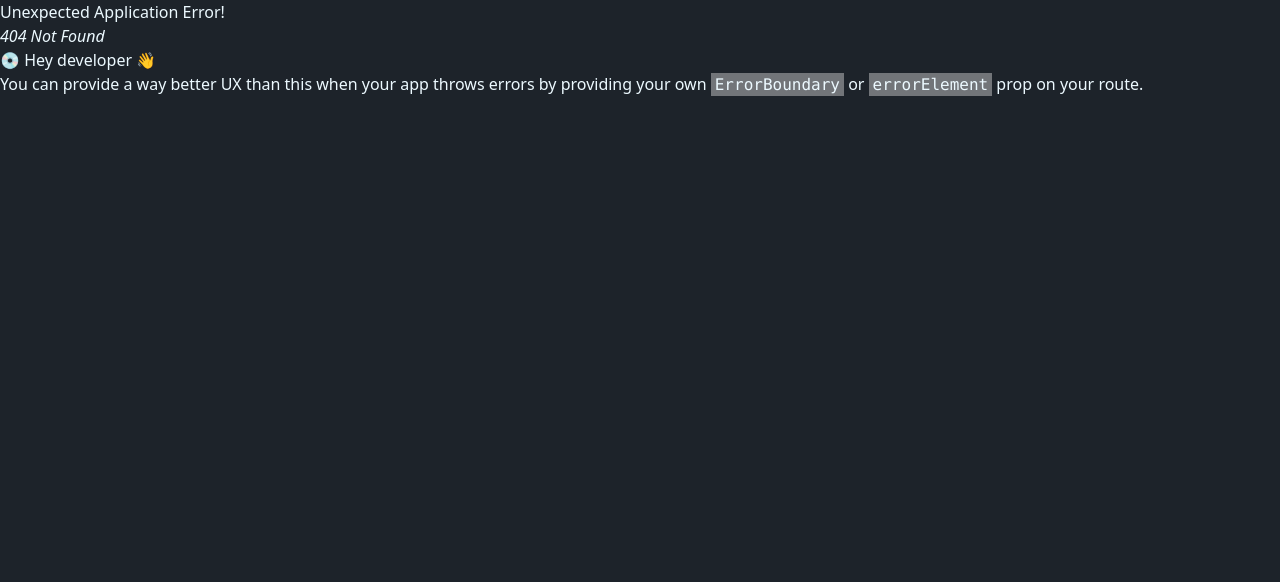
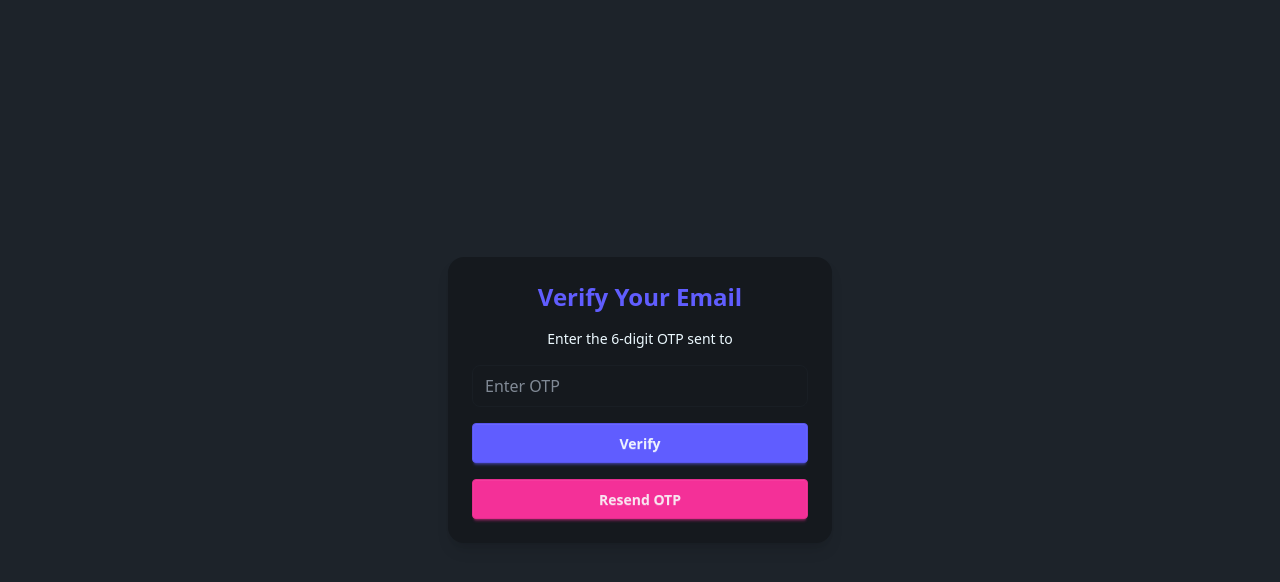
Before and after one commit to Aneesh-Khanna/DevTinderWeb, a React (Vite) app: page /verifyemail in a window 1280 px wide. Before the commit this address had no page. Shown: the top 582 px of the page. Built offline with nearby package versions, Linux system fonts and the light colour scheme; no server answers.

Commit message:
created verifyemail component, updated routing && added green tick in header for verified users && changed the login/signup flow && fixed cookies bug && fixed feed bug && hided header footer on verify otp page

```diff
--- a/src/App.jsx
+++ b/src/App.jsx
@@ -11,6 +11,7 @@ import Login from "./components/Login";
 import Connections from "./components/Connections";
 import Requests from "./components/Requests";
 import ChangePassword from "./components/ChangePassword";
+import VerifyEmail from "./components/VerifyEmail";
 
 function App() {
   const isOnline = useOnlineStatus();
@@ -43,6 +44,10 @@ function App() {
           path: "/changepassword",
           element: <ChangePassword />,
         },
+        {
+          path: "/verifyemail",
+          element: <VerifyEmail />,
+        },
       ],
     },
   ]);
--- a/src/components/Body.jsx
+++ b/src/components/Body.jsx
@@ -1,6 +1,6 @@
 import Header from "./Header";
 import Footer from "./Footer";
-import { Outlet, useNavigate } from "react-router-dom";
+import { Outlet, useNavigate, useLocation } from "react-router-dom";
 import { BASE_URL } from "./../utils/constants";
 import { useDispatch, useSelector } from "react-redux";
 import { addUser } from "../utils/ReduxStore/userSlice";
@@ -10,8 +10,11 @@ import axios from "axios";
 const Body = () => {
   const dispatch = useDispatch();
   const navigate = useNavigate();
+  const location = useLocation();
 
   const userData = useSelector((store) => store.user);
+  const hideHeaderFooter = location.pathname === "/verifyemail";
+
   const fetchUser = async () => {
     try {
       const res = await axios.get(BASE_URL + "/profile/view", {
@@ -34,7 +37,8 @@ const Body = () => {
 
   return (
     <div className="min-h-screen flex flex-col bg-base-100">
-      <Header />
+      {/* Header only if not verify page */}
+      {!hideHeaderFooter && <Header />}
 
       {/* Main content */}
       <main className="flex-grow">
@@ -43,7 +47,8 @@ const Body = () => {
 
       {/* Footer always at bottom */}
       <footer className="mt-auto">
-        <Footer />
+        {/* Footer only if not verify page */}
+        {!hideHeaderFooter && <Footer />}
       </footer>
     </div>
   );
--- a/src/components/Feed.jsx
+++ b/src/components/Feed.jsx
@@ -2,18 +2,17 @@ import axios from "axios";
 import { useEffect, useState } from "react";
 import { BASE_URL } from "./../utils/constants";
 import { useDispatch, useSelector } from "react-redux";
-import { addFeed } from "../utils/ReduxStore/feedSlice";
+import { addFeed, removeUserFromFeed } from "../utils/ReduxStore/feedSlice";
 import UserCard from "./UserCard";
 import { toast } from "react-hot-toast";
-import FeedShimmer from "../utils/ShimmerUI/FeedShimmer";
 
 const Feed = () => {
   const dispatch = useDispatch();
-  const feed = useSelector((store) => store.feed);
+  const feed = useSelector((store) => store.feed) || [];
   const user = useSelector((store) => store.user);
+  const [page, setPage] = useState(1);
 
-  const [page, setPage] = useState(1); // ✅ Track pagination
-
+  // 🔧 Fetch feed from server
   const getFeed = async () => {
     try {
       const res = await axios.get(`${BASE_URL}/feed?page=${page}&limit=10`, {
@@ -21,8 +20,6 @@ const Feed = () => {
       });
 
       const newUsers = res?.data?.data || [];
-
-      // ✅ Filter out self just in case
       const filtered = newUsers.filter((u) => u._id !== user._id);
 
       if (filtered.length === 0 && page === 1) {
@@ -35,34 +32,35 @@ const Feed = () => {
     }
   };
 
-  // ✅ Initial fetch
+  // 🔄 Initial fetch when user logs in
   useEffect(() => {
-    if (user && (!feed || feed.length === 0)) {
-      getFeed();
-    }
+    if (user) getFeed();
   }, [user]);
 
-  // ✅ Refill feed when empty
+  // 🔄 Remove user from feed (called on accept/reject)
+  const handleNextUser = () => {
+    if (feed.length === 0) return;
+    dispatch(removeUserFromFeed(feed[0]._id));
+  };
+
+  // 🔄 Fetch next batch automatically if feed is empty
   useEffect(() => {
-    if (feed?.length === 0) {
+    if (feed.length === 0) {
       setPage((prev) => prev + 1);
     }
   }, [feed]);
 
-  // ✅ Fetch next page when page changes
+  // 🔄 Fetch new page whenever `page` changes
   useEffect(() => {
-    if (page > 1) {
-      getFeed();
-    }
+    if (page > 1) getFeed();
   }, [page]);
 
-  if (!feed) return <FeedShimmer />;
-
-  if (feed.length === 0)
+  if (!feed || feed.length === 0)
     return <h1 className="flex justify-center my-10">No new user found!</h1>;
 
   return (
     <div className="flex justify-center my-10">
+      {/* Display first user */}
       <UserCard user={feed[0]} />
     </div>
   );
--- a/src/components/Header.jsx
+++ b/src/components/Header.jsx
@@ -5,6 +5,7 @@ import { Link, useNavigate } from "react-router-dom";
 import { BASE_URL, LOGO } from "../utils/constants";
 import { removeUser } from "../utils/ReduxStore/userSlice";
 import { toast } from "react-hot-toast";
+import { CheckCircle } from "lucide-react";
 
 const Header = () => {
   const user = useSelector((store) => store.user);
@@ -54,6 +55,28 @@ const Header = () => {
       <div className="flex gap-2 pr-4">
         {user && (
           <div className="dropdown dropdown-end">
+            <div className="flex items-center gap-1 cursor-pointer">
+              {/* ✅ Verified Tick with Tooltip */}
+              {user.isVerified && (
+                <div className="relative group inline-block">
+                  <CheckCircle
+                    size={20}
+                    className="text-green-500 cursor-pointer"
+                  />
+
+                  {/* Tooltip below */}
+                  <span
+                    className="absolute top-full left-1/2 -translate-x-1/2 mt-1
+                 bg-gray-800 text-white text-xs rounded-md px-2 py-1
+                 opacity-0 group-hover:opacity-100 transition-opacity duration-200
+                 whitespace-nowrap z-10 pointer-events-none select-none"
+                  >
+                    Verified
+                  </span>
+                </div>
+              )}
+
+              {/* 👤 Avatar */}
               <div
                 tabIndex={0}
                 role="button"
@@ -63,6 +86,8 @@ const Header = () => {
                   <img alt="User avatar" src={user.photoUrl} />
                 </div>
               </div>
+            </div>
+
             <ul
               tabIndex="-1"
               className="menu menu-sm dropdown-content bg-base-100 rounded-box z-1 mt-3 w-52 p-2 shadow"
--- a/src/components/Login.jsx
+++ b/src/components/Login.jsx
@@ -55,18 +55,27 @@ const Login = () => {
       const user = res?.data;
 
       // Store user in Redux
-      dispatch(addUser(user));
+      const userData = res?.data;
 
-      // ✅ Show success toast
+      if (!userData.isVerified) {
+        dispatch(addUser(userData)); // store unverified user
+        toast("Please verify your email first!", { icon: "🔑" });
+        navigate("/verifyemail");
+        return;
+      }
+
+      // store verified users after verifying otp
+      dispatch(addUser(userData));
       toast.success(
         `${mode === "login" ? "Logged in" : "Signed up"} successfully`
       );
-
-      //Navigate user to feed page
-      navigate("/");
+      navigate("/"); // Feed page
     } catch (err) {
       // ❌ Show error toast
-      const message = err?.response?.data || "Something went wrong. Try again.";
+      const message =
+        err?.response?.data?.message ||
+        err?.response?.data ||
+        "Something went wrong";
       setError(message);
       toast.error(message);
     } finally {
@@ -75,7 +84,7 @@ const Login = () => {
   };
 
   useEffect(() => {
-    if (user) navigate("/");
+    if (user?.isVerified) navigate("/"); // Only redirect if verified
   }, [user]);
 
   return (
--- /dev/null
+++ b/src/components/VerifyEmail.jsx
@@ -0,0 +1,108 @@
+import { useState } from "react";
+import { useSelector, useDispatch } from "react-redux";
+import axios from "axios";
+import { toast, Toaster } from "react-hot-toast";
+import { useNavigate } from "react-router-dom";
+import { BASE_URL } from "../utils/constants";
+import { addUser } from "../utils/ReduxStore/userSlice";
+
+const VerifyEmail = () => {
+  const dispatch = useDispatch();
+  const navigate = useNavigate();
+  const user = useSelector((store) => store.user);
+  const [otp, setOtp] = useState("");
+  const [loading, setLoading] = useState(false);
+
+  //  Verify OTP
+  const handleVerify = async () => {
+    if (!otp || otp.length !== 6) {
+      return toast.error("Enter a valid 6-digit OTP");
+    }
+
+    setLoading(true);
+    try {
+      const res = await axios.post(
+        `${BASE_URL}/verify-otp`,
+        { email: user.email, otp },
+        { withCredentials: true }
+      );
+
+      toast.success("Email verified successfully! Redirecting to feed...");
+
+      // Update user in Redux
+      dispatch(addUser({ ...user, isVerified: true }));
+
+      // Redirect after 3 seconds
+      setTimeout(() => {
+        navigate("/");
+      }, 3000);
+    } catch (err) {
+      const message = err?.response?.data || "Failed to verify OTP";
+      toast.error(message);
+    } finally {
+      setLoading(false);
+    }
+  };
+
+  //  Resend OTP
+  const handleResend = async () => {
+    setLoading(true);
+    try {
+      const res = await axios.post(
+        `${BASE_URL}/resend-otp`,
+        { email: user.email },
+        { withCredentials: true }
+      );
+      toast.success("OTP resent successfully!");
+    } catch (err) {
+      const message = err?.response?.data || "Failed to resend OTP";
+      toast.error(message);
+    } finally {
+      setLoading(false);
+    }
+  };
+
+  return (
+    <div className="h-screen flex flex-col bg-base-100 justify-center items-center px-4">
+      <Toaster position="top-center" toastOptions={{ duration: 2000 }} />
+
+      <div className="w-full max-w-sm p-6 rounded-2xl bg-base-300 shadow-lg">
+        <h2 className="text-2xl font-bold text-primary text-center mb-4">
+          Verify Your Email
+        </h2>
+        <p className="text-sm text-center mb-4">
+          Enter the 6-digit OTP sent to <strong>{user?.email}</strong>
+        </p>
+
+        <input
+          type="text"
+          value={otp}
+          maxLength={6}
+          onChange={(e) => setOtp(e.target.value)}
+          className="w-full px-3 py-2 rounded-lg border border-base-200 focus:outline-none focus:ring-2 focus:ring-primary text-base-content mb-4"
+          placeholder="Enter OTP"
+        />
+
+        <button
+          onClick={handleVerify}
+          className={`btn btn-primary w-full mb-2 ${
+            loading ? "loading btn-disabled" : ""
+          }`}
+        >
+          Verify
+        </button>
+
+        <button
+          onClick={handleResend}
+          className={`btn btn-secondary w-full mt-2 ${
+            loading ? "loading btn-disabled" : ""
+          }`}
+        >
+          Resend OTP
+        </button>
+      </div>
+    </div>
+  );
+};
+
+export default VerifyEmail;
--- a/src/utils/ReduxStore/feedSlice.js
+++ b/src/utils/ReduxStore/feedSlice.js
@@ -2,17 +2,22 @@ import { createSlice } from "@reduxjs/toolkit";
 
 const feedSlice = createSlice({
   name: "feed",
-  initialState: null,
+  initialState: [],
   reducers: {
+    // Append new users to existing feed
     addFeed: (state, action) => {
-      return action.payload;
+      return [...state, ...action.payload];
     },
+    // Remove a user from feed (first one or any)
     removeUserFromFeed: (state, action) => {
-      const newFeed = state.filter((user) => user._id !== action.payload);
-      return newFeed;
+      return state.filter((user) => user._id !== action.payload);
+    },
+    // Reset feed (optional)
+    resetFeed: () => {
+      return [];
     },
   },
 });
 
-export const { addFeed, removeUserFromFeed } = feedSlice.actions;
+export const { addFeed, removeUserFromFeed, resetFeed } = feedSlice.actions;
 export default feedSlice.reducer;
--- a/src/utils/ShimmerUI/FeedShimmer.jsx
+++ /dev/null
@@ -1,6 +0,0 @@
-const FeedShimmer = () => (
-  <div className="flex justify-center my-10">
-    <div className="w-96 h-[32rem] bg-base-300 rounded-2xl animate-pulse shadow-md" />
-  </div>
-);
-export default FeedShimmer;
```
Also changed, not shown: screenshots/Shimmer_FeedPage.png (deleted). Lines whose indentation alone changed are shown as unchanged.
